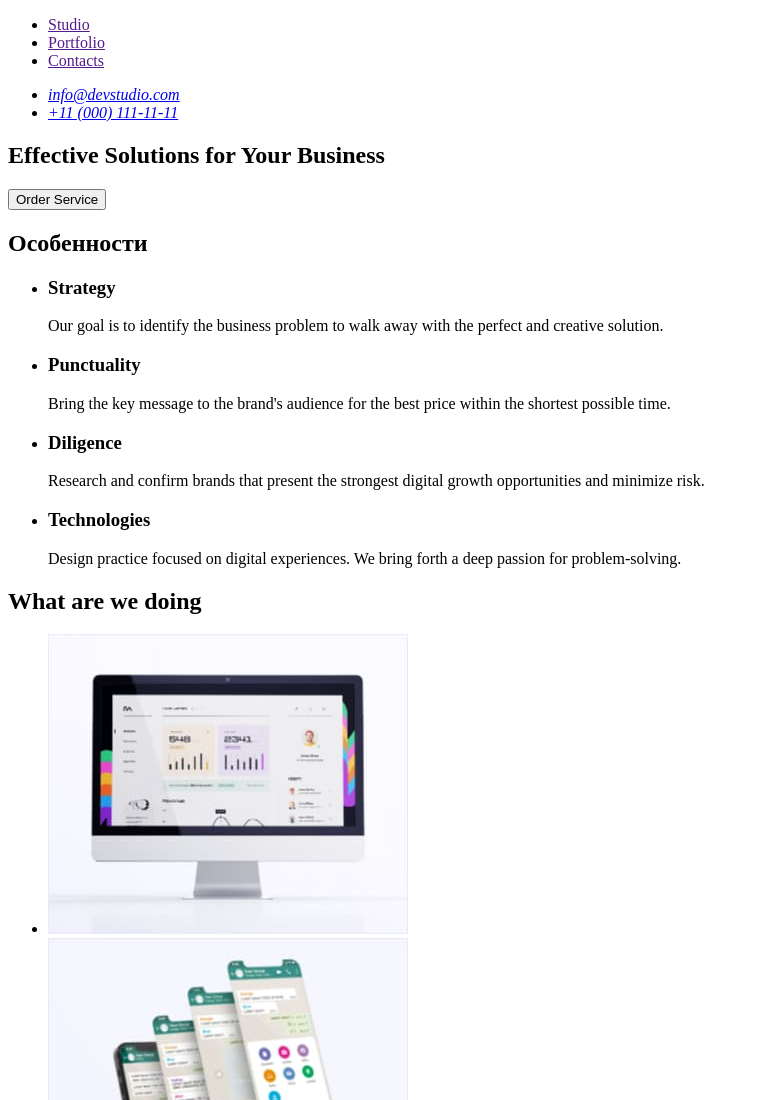
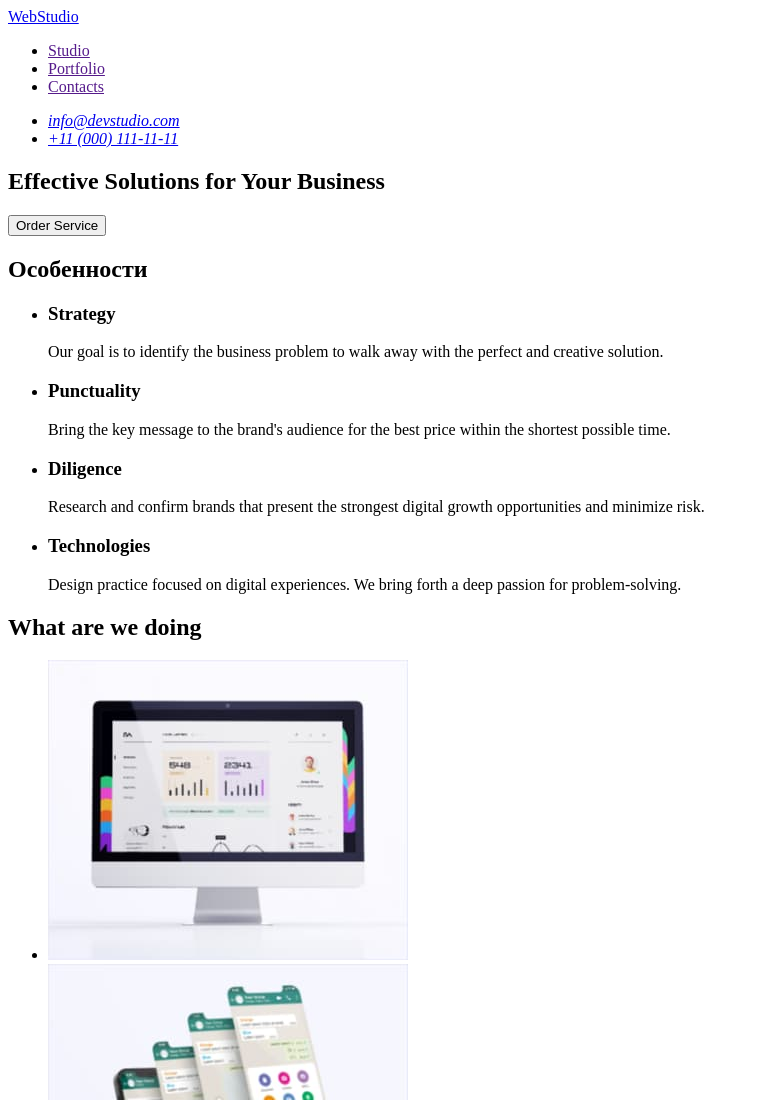
Before and after one commit to KaterinaOstapchuk/goit-markup-hw-01, a plain HTML site: page index.html in a window 1280 px wide. Shown: the top 1100 px of the page, without its empty margins (0-759 px from the left). Drawn offline with Linux system fonts and the light colour scheme.

Commit message:
Update index.html

```diff
--- a/index.html
+++ b/index.html
@@ -9,7 +9,7 @@
         <!--Шапка сайта-->
         <header>
             <nav>
-                <a href="/index.html"></a>
+                <a href="./index.html">WebStudio</a>
                 <ul>
                     <li><a href="">Studio</a></li>
                     <li><a href="">Portfolio</a></li>
@@ -115,7 +115,7 @@
         </main>
 
         <footer>
-            <a href="/index.html">WebStudio</a>
+            <a href="./index.html">WebStudio</a>
             <p>Increase the flow of customers and sales for your business with digital marketing & growth solutions.
 
             </p>
```
